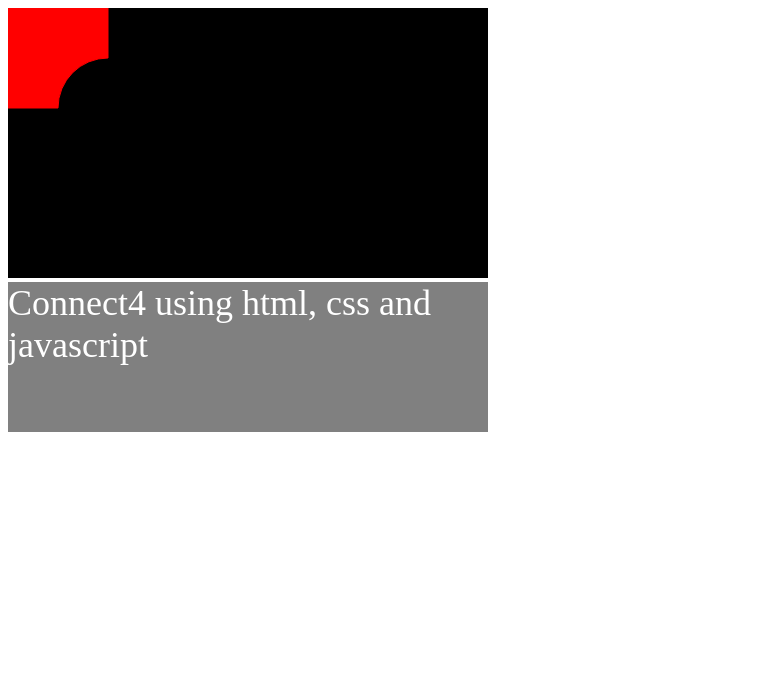
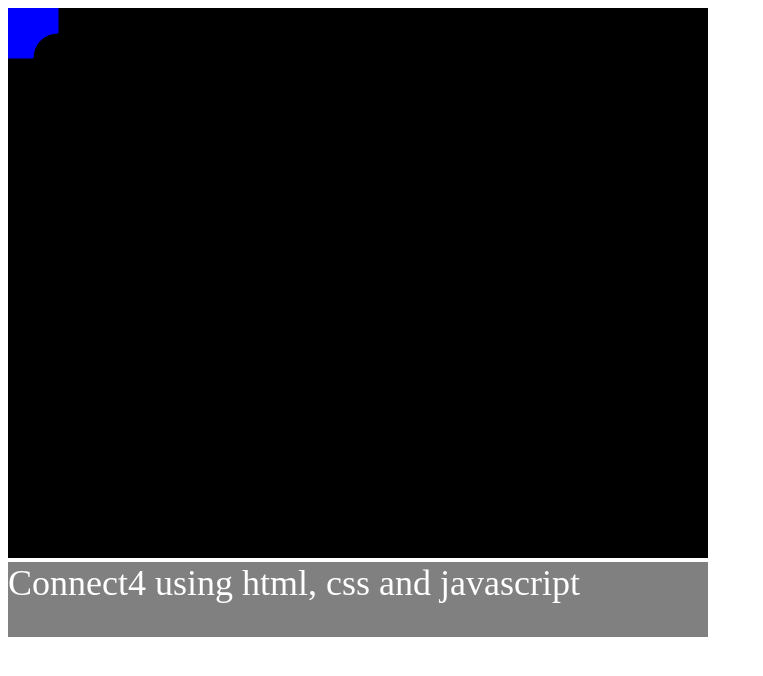
Before and after one commit to wombat31/JSConnect4, a plain HTML site: page index.html in a window 1280 px wide. Shown: the whole page, without its empty margins (0-763 px from the left). Drawn offline with Linux system fonts and the light colour scheme.

Commit message:
smaller scaled piece

```diff
--- a/connect4.css
+++ b/connect4.css
@@ -1,6 +1,6 @@
 header {
-    width:480px;
-    height:150px;
+    width:700px;
+    height:75px;
     font-size: 36px;
     background:grey;
     color: white;
--- a/connect4.js
+++ b/connect4.js
@@ -3,15 +3,15 @@ var myGameGrid;
 
 function startGame() {
     myGameArea.start();
-    myGamePiece = new component(480, 270, "black", 0, 0);
-    myGameGrid = new framePiece(100,100,100,100,50,0,0,"red");
+    myGameBackground = new component(700, 550, "black", 0, 0);
+    myGameGrid = new framePiece(50,50,50,50,25,0,0,"blue");
 }
 
 var myGameArea = {
     canvas : document.createElement("canvas"),
     start : function() {
-        this.canvas.width = 480;
-        this.canvas.height = 270;
+        this.canvas.width = 700;
+        this.canvas.height = 550;
         this.context = this.canvas.getContext("2d");
         document.body.insertBefore(this.canvas, document.body.childNodes[0]);
     }
@@ -34,11 +34,11 @@ function framePiece(width, height, x, y, radius, startAngle, endAngle,color){
     this.y = y;
     ctx= myGameArea.context;
     ctx.beginPath();
-    ctx.moveTo(50,100);
-    ctx.lineTo(0,100);
+    ctx.moveTo(width/2,height);
+    ctx.lineTo(0,height);
     ctx.lineTo(0,0);
-    ctx.lineTo(100,0);
-    ctx.arc(100,100,50,3*Math.PI/2, Math.PI,true);
+    ctx.lineTo(width,0);
+    ctx.arc(width,height,radius,3*Math.PI/2, Math.PI,true);
     ctx.closePath()
     ctx.fillStyle = color;
     ctx.fill();
```
